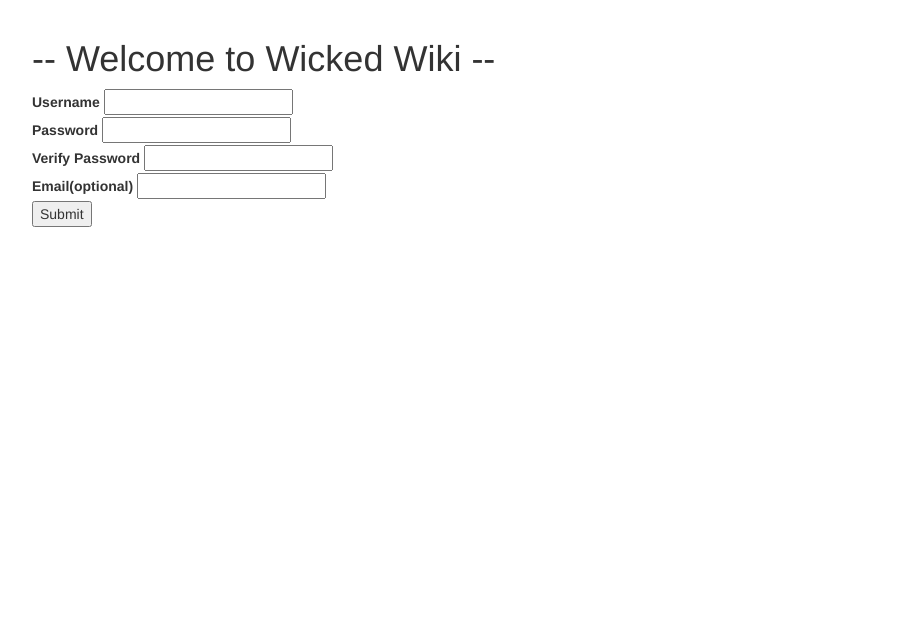
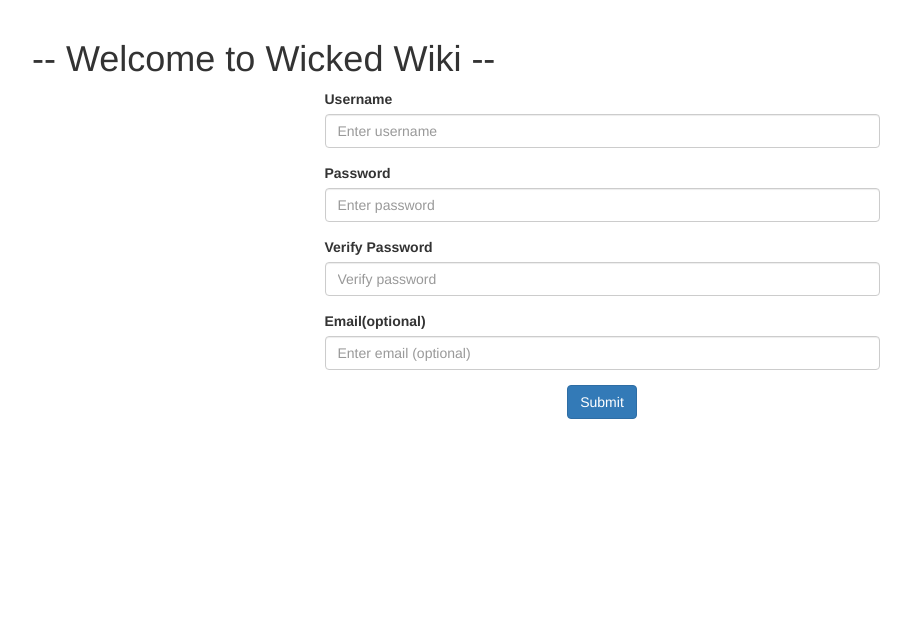
Before and after one commit to joelcolucci/wiki-site, a Python web app: template templates/signup.html in a window 1280 px wide. Shown: the part 51-669 px from the top of the page, without its empty margins (38-949 px from the left). Run offline with Jinja, Linux system fonts and the light colour scheme; the template is opened without the code that fills it, so the values that code supplies are empty.

Commit message:
Updated signup template with bootstrap

```diff
--- a/templates/signup.html
+++ b/templates/signup.html
@@ -2,22 +2,32 @@
 {% block content %}
 
 <div class="row">
-	<div class="col-md-12">
-		<div class="vertical-form">
+	<div class="col-md-6 col-md-offset-3">
+
 			<form method="post">
+				<div class="form-group">
 					<label for="username">Username</label>
-				<input type="text" id="username" name="username" value="{{username}}">
+					<input class="form-control" type="text" id="username" name="username" value="{{username}}" placeholder="Enter username">
 					<div class="error">{{error_username}}</div>
+				</div>
+				<div class="form-group">
 					<label for="password">Password</label>
-				<input type="password" id="password" name="password">
+					<input class="form-control" type="password" id="password" name="password" placeholder="Enter password">
 					<div class="error">{{error_password}}</div>
+				</div>
+				<div class="form-group">
 					<label for="verify">Verify Password</label>
-				<input type="password" id="verify" name="verify">
+					<input class="form-control" type="password" id="verify" name="verify"placeholder="Verify password">
 					<div class="error">{{error_verify}}</div>
+				</div>
+				<div class="form-group">
 					<label for="email">Email(optional)</labeL>
-				<input type="text" id="email" name="email" value="{{email}}">
+					<input class="form-control" type="text" id="email" name="email" value="{{email}}" placeholder="Enter email (optional)">
 					<div class="error">{{error_email}}</div>
-				<button type="submit">Submit</button>
+				</div>
+				<div class="text-center">
+					<button type="submit" class="btn btn-primary" >Submit</button>
+				</div>
 			</form>
 		</div>
 	</div>
```
Lines whose indentation alone changed are shown as unchanged.
